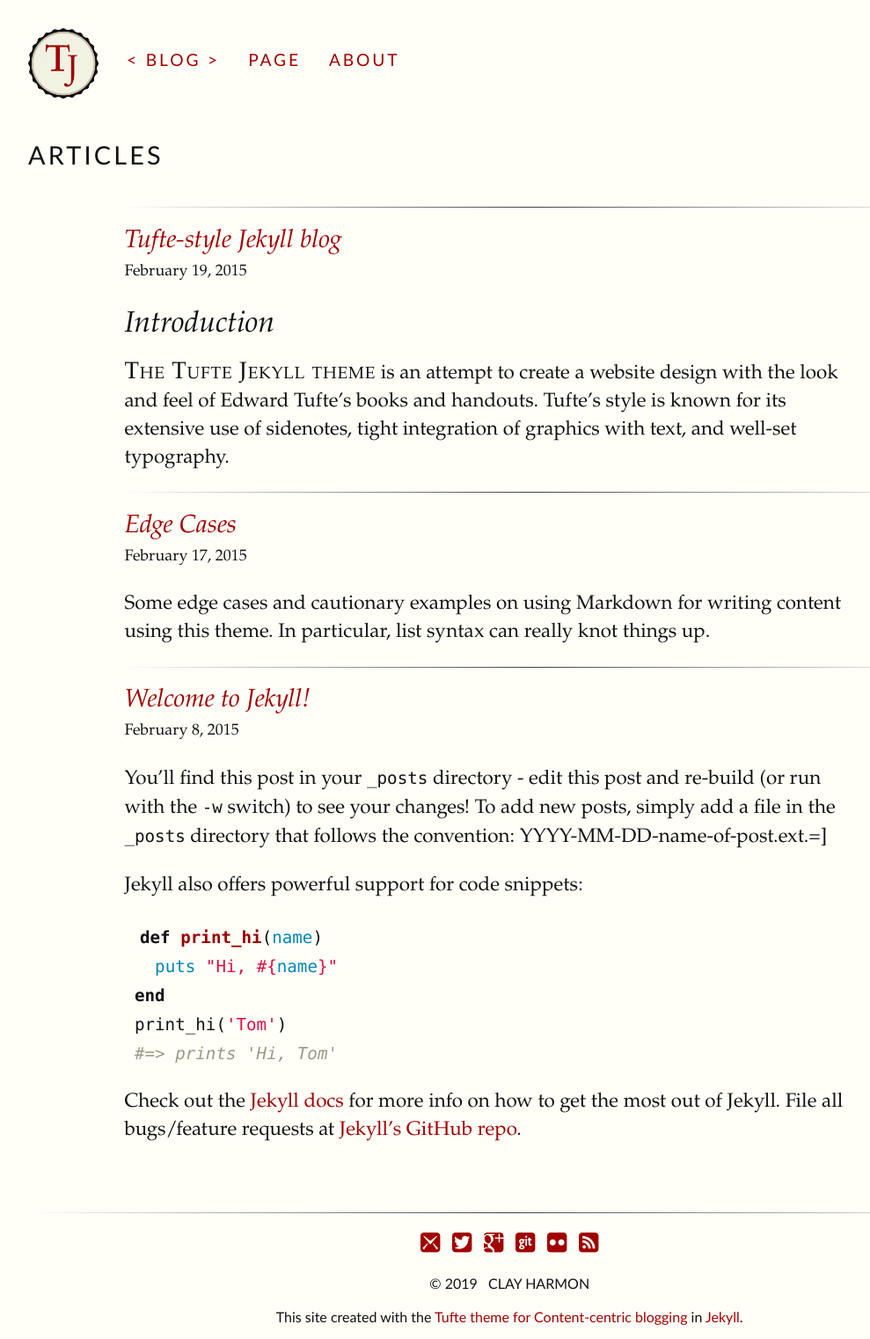
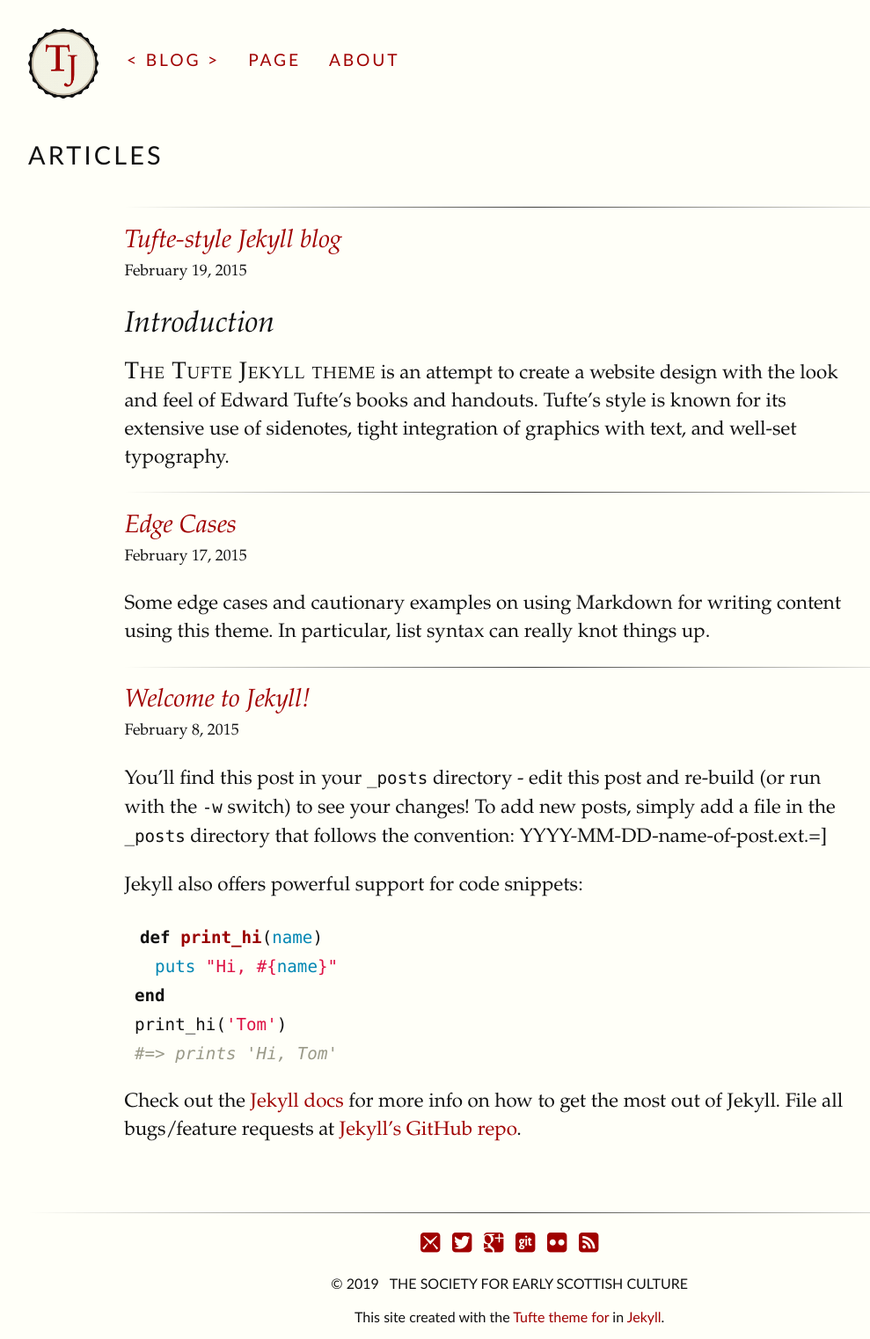
Before and after one commit to thesesc/tufte-scratchwork, a Jekyll site: the page built from index.html, in a window 1280 px wide. Shown: the whole page at 88% size, without its empty margins (32-1021 px from the left). Built offline with Jekyll 4.4.1, drawn with Linux system fonts in a browser that asks for light colours.

Commit message:
Initial configuration

```diff
--- /dev/null
+++ b/CNAME
@@ -0,0 +1 @@
+thesesc.org
--- a/_config.yml
+++ b/_config.yml
@@ -1,27 +1,18 @@
 baseurl:
-title: Tufte-Jekyll
-subtitle: Content-centric blogging
-author: clay harmon
-simple_search: http://google.com/search
-description: A Jekyll theme for content-rich sites
-name: tufte
+title: The Society for Early Scottish Culture
+subtitle:
+author: The Society for Early Scottish Culture
+description:
+name:
 markdown: kramdown
 markdown_ext: "markdown,mkdown,mkdn,mkd,md"
 permalink: /articles/:short_year/:title
-timezone: America/New_York
+timezone: America/Chicago
 excerpt_separator: <!--more-->  # you can specify your own separator, of course.
-exclude: ['Gemfile', 'Gemfile.lock', 'Rakefile', 'UploadToGithub.Rakefile', 'README.md']
+exclude: ['Gemfile', 'Gemfile.lock', 'Rakefile', 'README.md']
 post:
   template: _post.txt
   extension: md
 page:
   template: _page.txt
   extension: md
-editor: gvim
-git:
-  branch: master
-transfer:
-  command: rsync
-  settings: -av
-  source: _site/
-  destination: ~/Git/clayh53.github.com/
```
Also changed, not shown: 1 other file.
